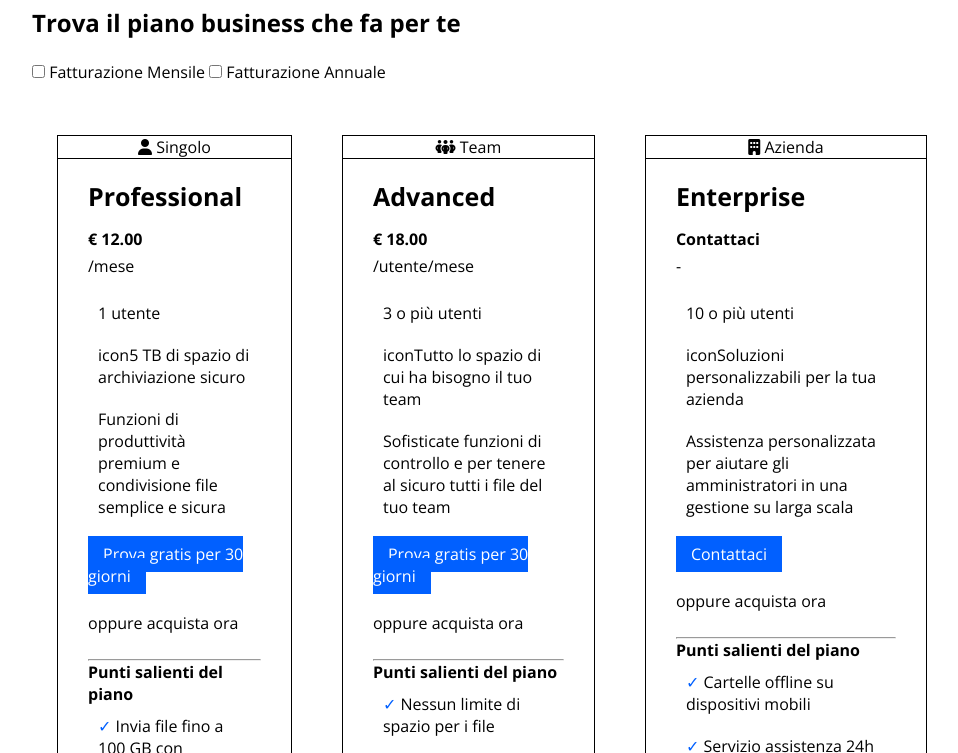
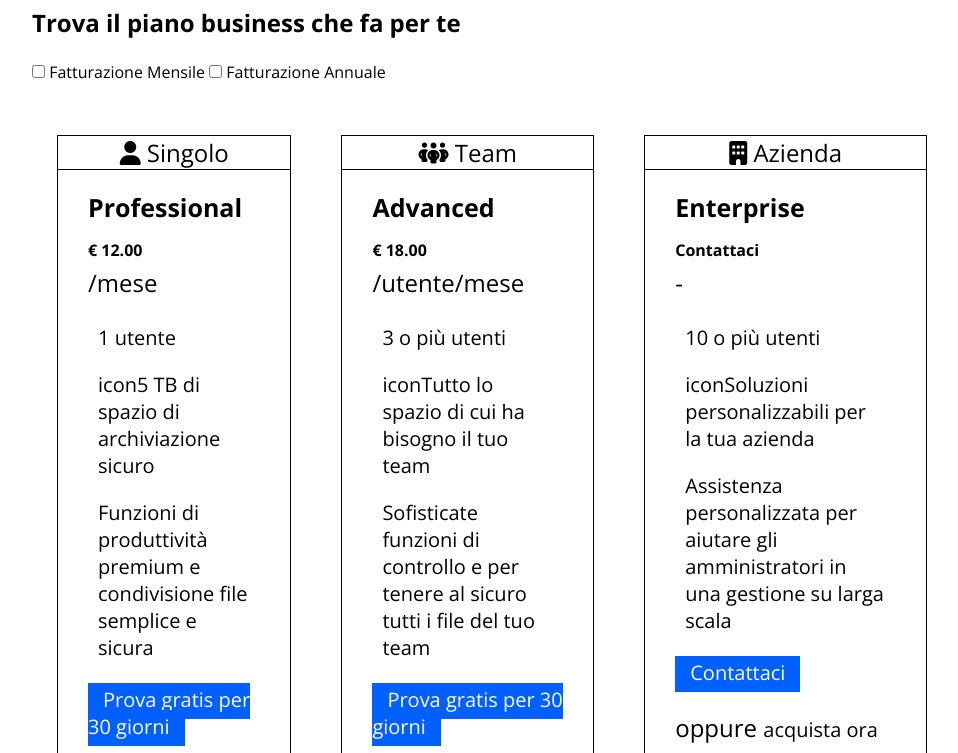
Before and after one commit to Bufal8/htmlcss-dropbox, a plain HTML site: page index.html in a window 1280 px wide. Shown: the part 880-1633 px from the top of the page, without its empty margins (148-1106 px from the left). Drawn offline with nearby package versions, Linux system fonts and the light colour scheme.

Commit message:
revisione font/font size

```diff
--- a/css/style.css
+++ b/css/style.css
@@ -19,12 +19,18 @@ body{
     color: #fff;
 }
 
+p{
+    font-size: 24px;
+}
+
 a{
+    font-size: 20px;
     text-decoration: none;
     color: #000;
 }
 
 li{
+    font-size: 20px;
     list-style: none;
 }
 
@@ -139,6 +145,10 @@ h1{
 .plan-info{
     padding: 20px 30px;
     position: relative;
+}
+
+.plan-check li{
+    font-size: 17px;
 }
 
 .plan-check li::before{
@@ -325,7 +335,7 @@ ul{
 }
 
 .company-info{
-    font-size: 12px;
+    font-size: 20px;
 }
 .selected{
     background-color: #F5F5F5;
```
